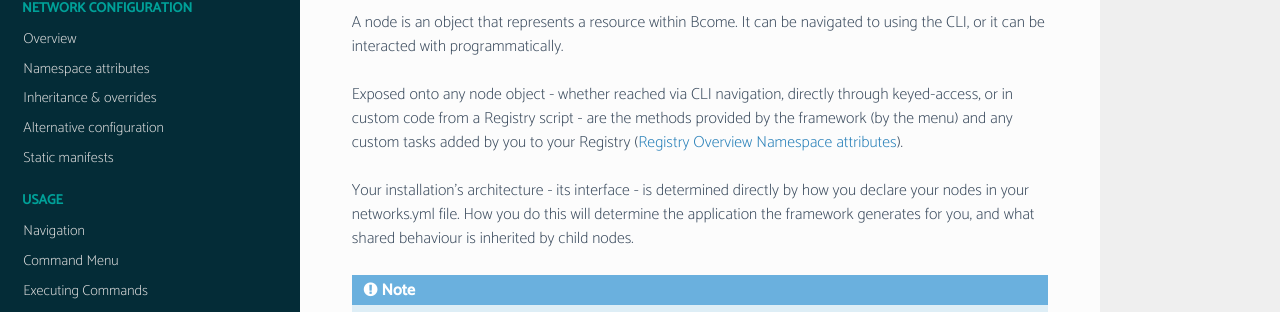
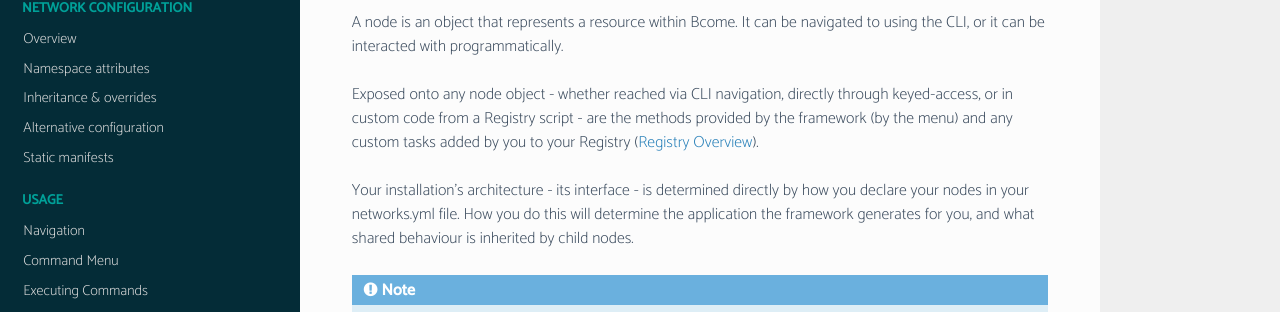
Before and after one commit to webzakimbo/bcome-read-the-docs, a Sphinx documentation site: the page built from docs/source/core-concepts/nodes.rst, in a window 1280 px wide and 900 px high. Shown: the part 229-541 px from the top of the window. Built offline with Sphinx 7.4.7 and the Read the Docs theme 2.0.0, drawn with Linux system fonts in a browser that asks for light colours; pages that are not in the unit, such as notebooks, are missing from menus.

Commit message:
Improved nodes doc

```diff
--- a/docs/source/core-concepts/nodes.rst
+++ b/docs/source/core-concepts/nodes.rst
@@ -12,7 +12,7 @@
 
 A node is an object that represents a resource within Bcome. It can be navigated to using the CLI, or it can be interacted with programmatically.
 
-Exposed onto any node object - whether reached via CLI navigation, directly through keyed-access, or in custom code from a Registry script -  are the methods provided by the framework (by the menu) and any custom tasks added by you to your Registry (:doc:`../registry/overview` :doc:`../network/network-configuration-attributes`).
+Exposed onto any node object - whether reached via CLI navigation, directly through keyed-access, or in custom code from a Registry script -  are the methods provided by the framework (by the menu) and any custom tasks added by you to your Registry (:doc:`../registry/overview`).
 
 Your installation's architecture - its interface - is determined directly by how you declare your nodes in your networks.yml file. How you do this will determine the application the framework generates for you, and what shared behaviour is inherited by child nodes.
 
```
